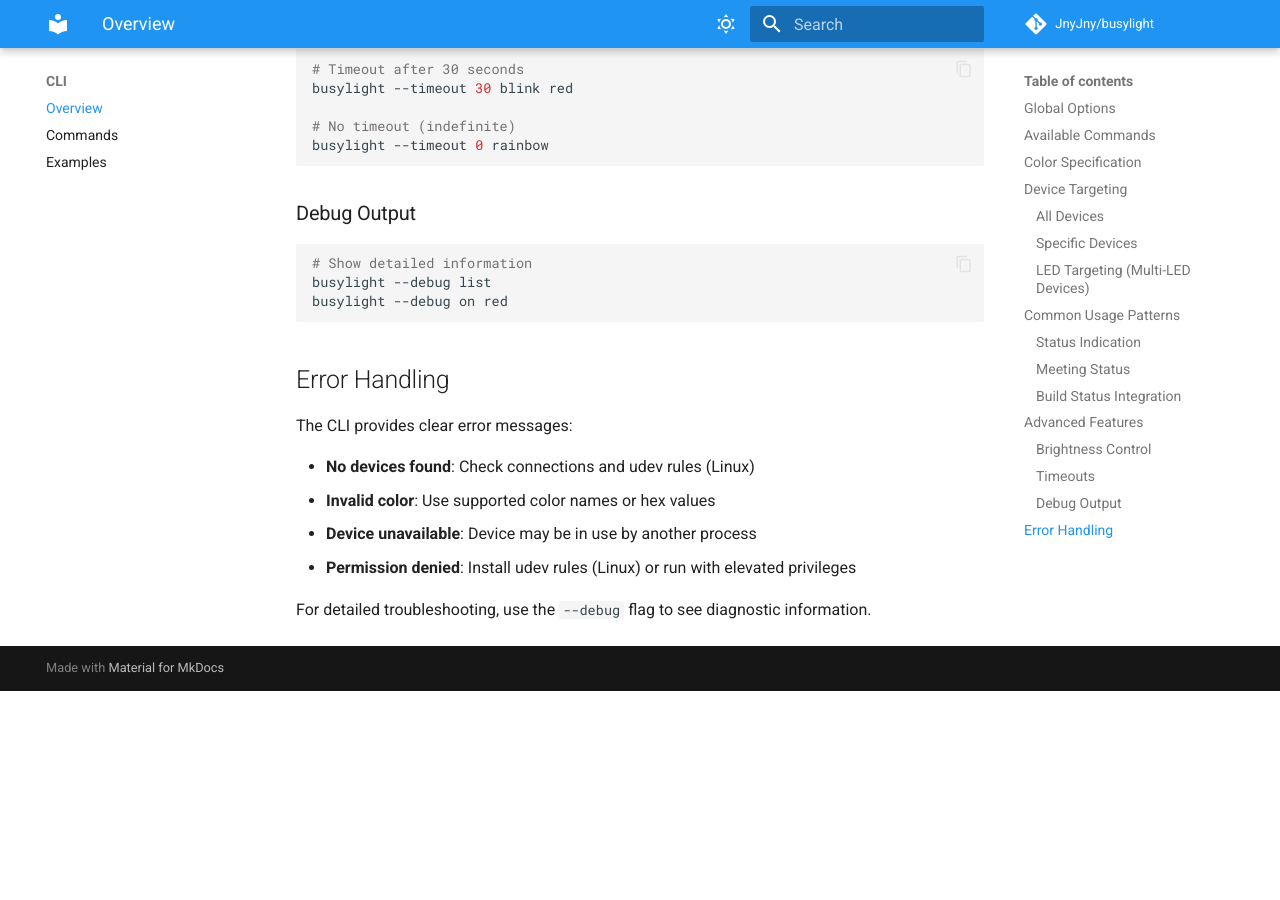
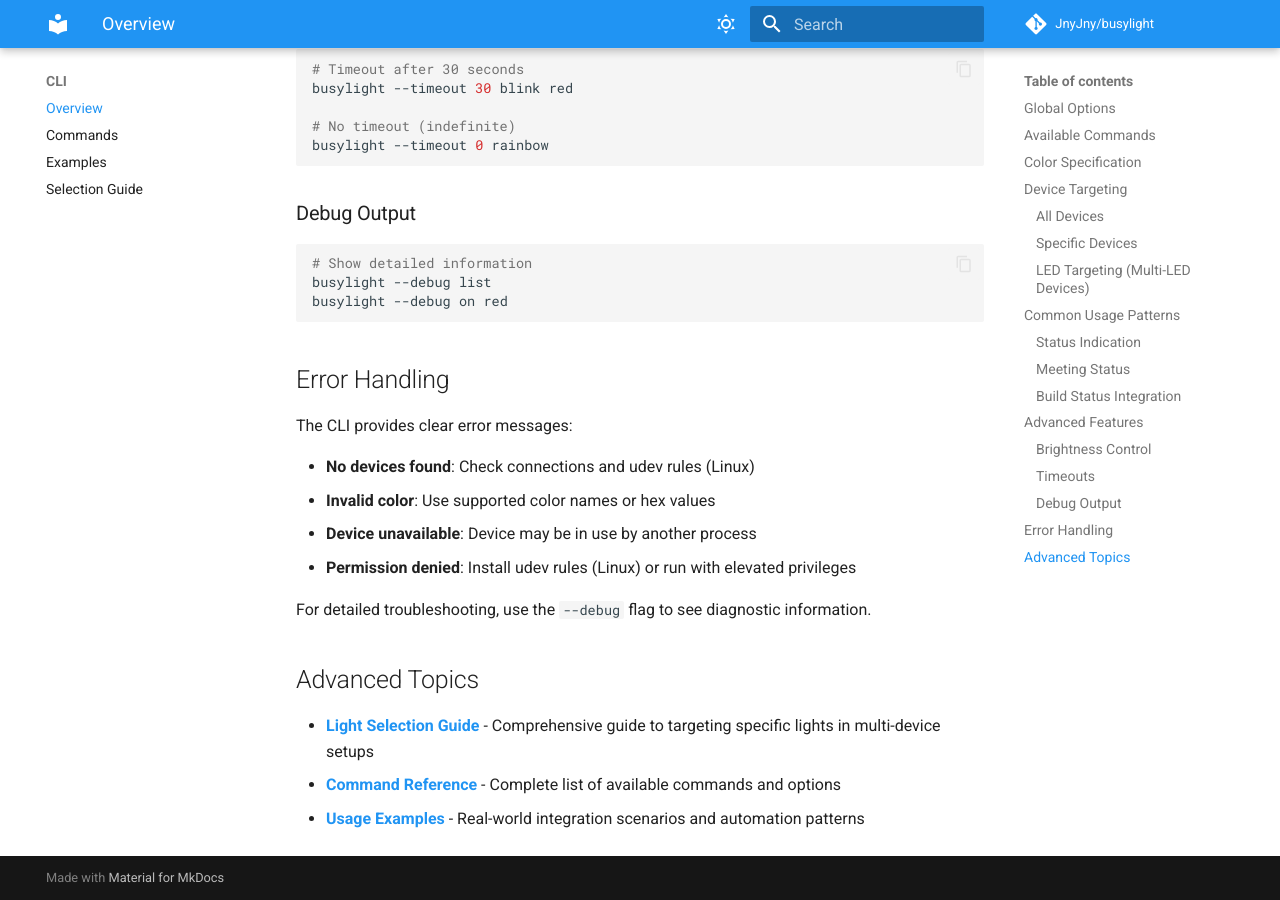
Before and after one commit to JnyJny/busylight, an MkDocs documentation site: the page built from docs/cli/index.md, in a window 1280 px wide and 900 px high, scrolled down 3602 px. Built offline with MkDocs 1.6.1 and Material for MkDocs 9.7.7, drawn with Linux system fonts in a browser that asks for light colours; comment, search, counter and statistics services are not loaded; the version menu is left out; before the commit the page ends 4293 px from its top, so only the background shows below that.

Commit message:
feat: consolidate markdown documentation into docs structure
- Move CLI_MIGRATION_EXAMPLE.md → docs/contributing/migration-guide.md
- Move LIGHT_SELECTION_GUIDE.md → docs/cli/selection-guide.md
- Move MANAGER_IMPROVEMENTS.md → docs/contributing/architecture-decisions.md
- Update mkdocs.yml navigation to include new CLI and Contributing subsections
- Add cross-references in CLI overview to new selection guide
- All documentation now properly organized under docs/ directory
- Exclude hardware device docs (migrating to busylight-core repo)

🤖 Generated with [Claude Code](https://claude.ai/code)

Co-Authored-By: Claude <noreply@anthropic.com>

```diff
--- a/docs/cli/index.md
+++ b/docs/cli/index.md
@@ -176,3 +176,9 @@ The CLI provides clear error messages:
 
 For detailed troubleshooting, use the `--debug` flag to see diagnostic
 information.
+
+## Advanced Topics
+
+- **[Light Selection Guide](selection-guide.md)** - Comprehensive guide to targeting specific lights in multi-device setups
+- **[Command Reference](commands.md)** - Complete list of available commands and options
+- **[Usage Examples](examples.md)** - Real-world integration scenarios and automation patterns
--- a/mkdocs.yml
+++ b/mkdocs.yml
@@ -56,6 +56,7 @@ nav:
     - Overview: cli/index.md
     - Commands: cli/commands.md
     - Examples: cli/examples.md
+    - Selection Guide: cli/selection-guide.md
   - Web API:
     - Overview: api/index.md
     - Endpoints: api/endpoints.md
@@ -63,7 +64,10 @@ nav:
   - Devices:
     - Overview: devices/index.md
     - LED Support: devices/led-support.md
-  - Contributing: contributing.md
+  - Contributing:
+    - Overview: contributing.md
+    - Migration Guide: contributing/migration-guide.md
+    - Architecture Decisions: contributing/architecture-decisions.md
 
 extra:
   version:
```
Also changed, not shown: docs/cli/selection-guide.md (renamed from LIGHT_SELECTION_GUIDE.md), docs/contributing/architecture-decisions.md (renamed from MANAGER_IMPROVEMENTS.md), docs/contributing/migration-guide.md (renamed from CLI_MIGRATION_EXAMPLE.md).
